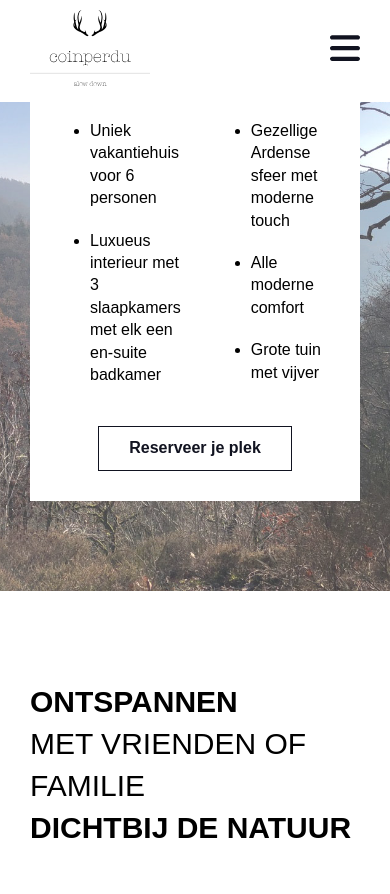
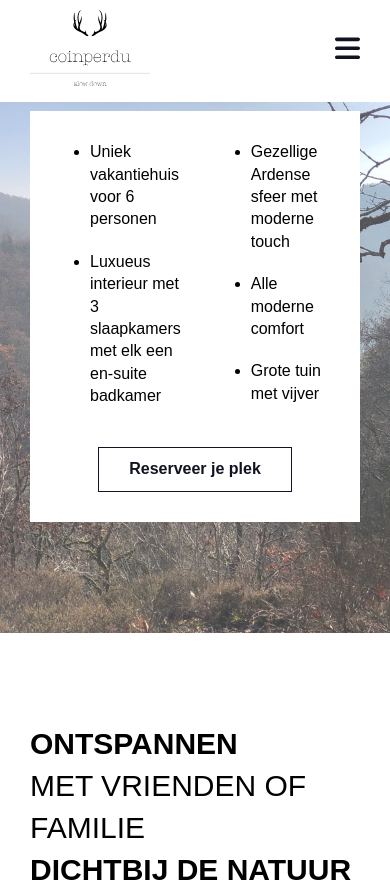
Before and after one commit to K1NGAARON/coin-perdu, a website: page index.html in a window 390 px wide. Shown: the top 894 px of the page. Drawn offline with nearby package versions, Linux system fonts and the light colour scheme; files whose address does not match are found by name; a web font is replaced by a local one.

Commit message:
css tweaks

```diff
--- a/css/global.css
+++ b/css/global.css
@@ -285,6 +285,10 @@ p.center {
     .section .row .col {
         flex: 1 0 100%;
     }
+
+    .form-wrapper input {
+        background-color: var(--white);
+    }
 }
 
 @media (max-width: 1000px) {
--- a/css/header-footer.css
+++ b/css/header-footer.css
@@ -169,7 +169,7 @@
 
     .header .topnav-content-sm svg {
         fill: var(--black);
-        width: 30px;
+        width: 25px;
     }
 
     .header .topnav-content-sm svg:hover {
--- a/home/css/style.css
+++ b/home/css/style.css
@@ -116,6 +116,14 @@
 }
 
 @media (max-width: 560px) {
+    .banner {
+        height: 75vh;
+    }
+
+    .banner .row {
+        height: 100%;
+    }
+
     .banner .logo {
         display: none;
     }
```
Also changed, not shown: index.html (+1 -1 lines).
